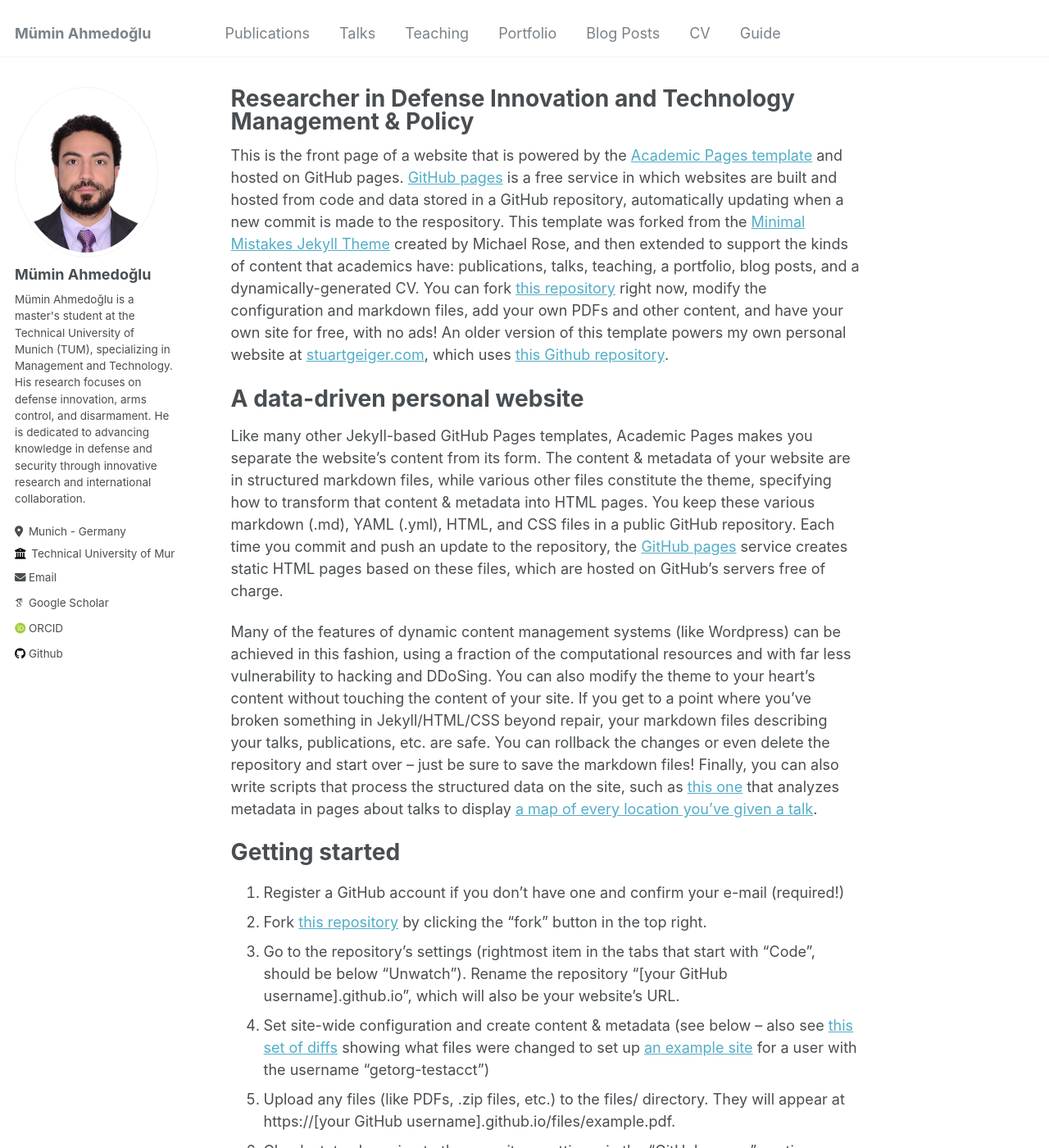
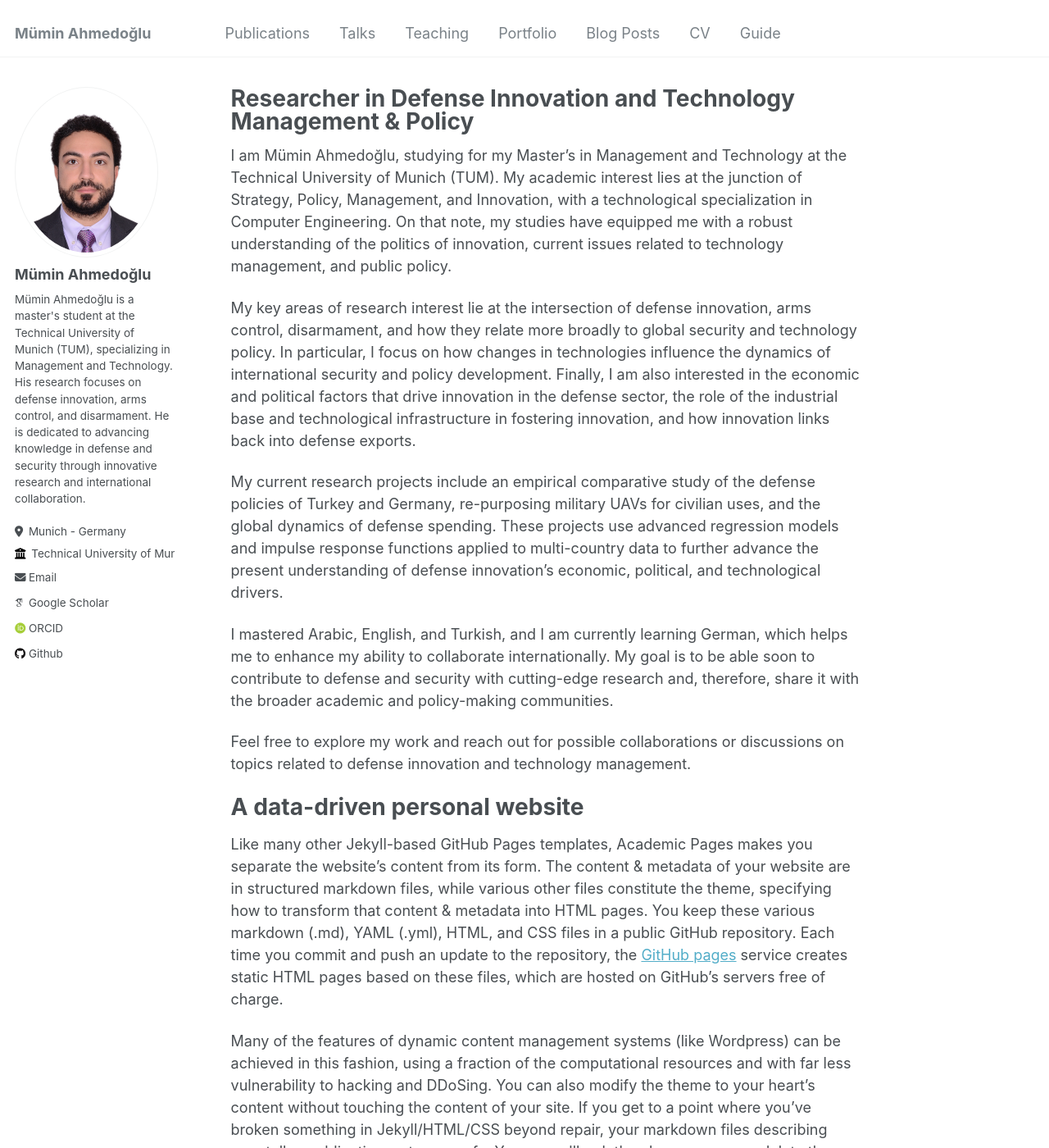
Before and after one commit to ahmedoglu/ahmedoglu.github.io, a Jekyll site: the page built from _pages/about.md, in a window 1280 px wide and 1400 px high. Shown: the whole window at 82% size. Built offline with Jekyll 4.4.1, drawn with Linux system fonts in a browser that asks for light colours; some web fonts are replaced.

Commit message:
Update about.md

```diff
--- a/_pages/about.md
+++ b/_pages/about.md
@@ -7,7 +7,15 @@ redirect_from:
   - /about.html
 ---
 
-This is the front page of a website that is powered by the [Academic Pages template](https://github.com/academicpages/academicpages.github.io) and hosted on GitHub pages. [GitHub pages](https://pages.github.com) is a free service in which websites are built and hosted from code and data stored in a GitHub repository, automatically updating when a new commit is made to the respository. This template was forked from the [Minimal Mistakes Jekyll Theme](https://mmistakes.github.io/minimal-mistakes/) created by Michael Rose, and then extended to support the kinds of content that academics have: publications, talks, teaching, a portfolio, blog posts, and a dynamically-generated CV. You can fork [this repository](https://github.com/academicpages/academicpages.github.io) right now, modify the configuration and markdown files, add your own PDFs and other content, and have your own site for free, with no ads! An older version of this template powers my own personal website at [stuartgeiger.com](http://stuartgeiger.com), which uses [this Github repository](https://github.com/staeiou/staeiou.github.io).
+I am Mümin Ahmedoğlu, studying for my Master's in Management and Technology at the Technical University of Munich (TUM). My academic interest lies at the junction of Strategy, Policy, Management, and Innovation, with a technological specialization in Computer Engineering. On that note, my studies have equipped me with a robust understanding of the politics of innovation, current issues related to technology management, and public policy.
+
+My key areas of research interest lie at the intersection of defense innovation, arms control, disarmament, and how they relate more broadly to global security and technology policy. In particular, I focus on how changes in technologies influence the dynamics of international security and policy development. Finally, I am also interested in the economic and political factors that drive innovation in the defense sector, the role of the industrial base and technological infrastructure in fostering innovation, and how innovation links back into defense exports.
+
+My current research projects include an empirical comparative study of the defense policies of Turkey and Germany, re-purposing military UAVs for civilian uses, and the global dynamics of defense spending. These projects use advanced regression models and impulse response functions applied to multi-country data to further advance the present understanding of defense innovation's economic, political, and technological drivers.
+
+I mastered Arabic, English, and Turkish, and I am currently learning German, which helps me to enhance my ability to collaborate internationally. My goal is to be able soon to contribute to defense and security with cutting-edge research and, therefore, share it with the broader academic and policy-making communities.
+
+Feel free to explore my work and reach out for possible collaborations or discussions on topics related to defense innovation and technology management.
 
 A data-driven personal website
 ======
```
